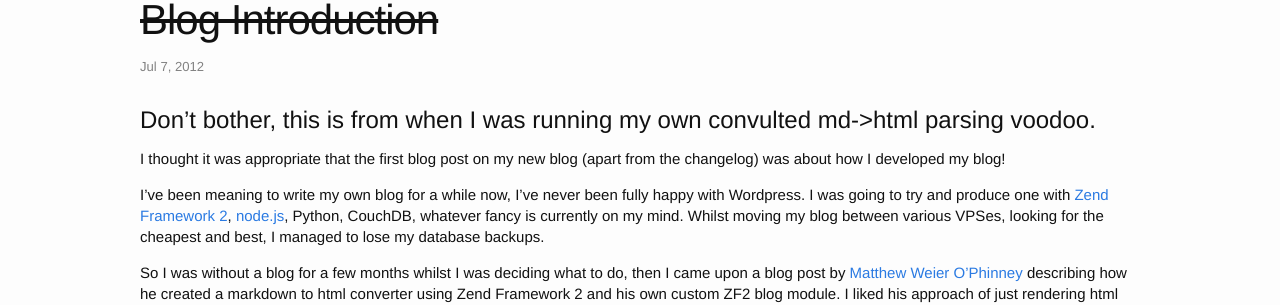
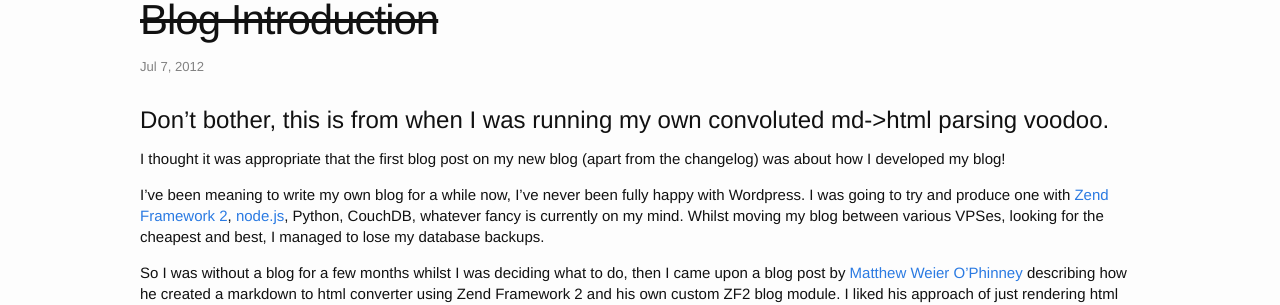
Before and after one commit to gabriel403/g403.co, a Jekyll site: the page built from _posts/2012-07-07-blog-intro.md, in a window 1280 px wide and 936 px high. Shown: the part 181-486 px from the top of the window. Built offline with Jekyll 4.4.1, drawn with Linux system fonts in a browser that asks for light colours; nearby versions of some CDN libraries.

Commit message:
spell check

```diff
--- a/_posts/2012-07-07-blog-intro.md
+++ b/_posts/2012-07-07-blog-intro.md
@@ -8,7 +8,7 @@ tags:
 - noframework
 - blog
 ---
-###Don't bother, this is from when I was running my own convulted md->html parsing voodoo.
+###Don't bother, this is from when I was running my own convoluted md->html parsing voodoo.
 
 I thought it was appropriate that the first blog post on my new blog (apart from the changelog) was about how I developed my blog!
 
```
Also changed, not shown: _posts/2012-06-23-readme.md (+1 -1 lines).
